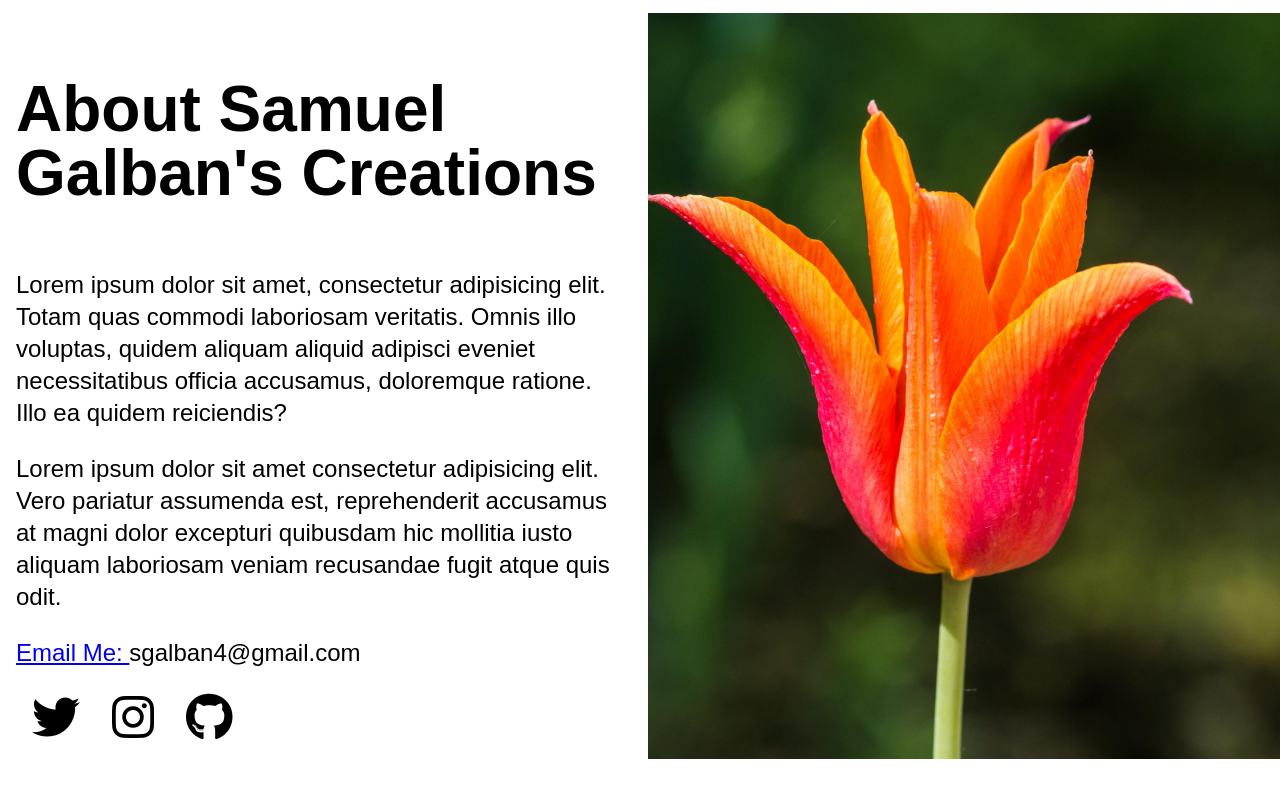
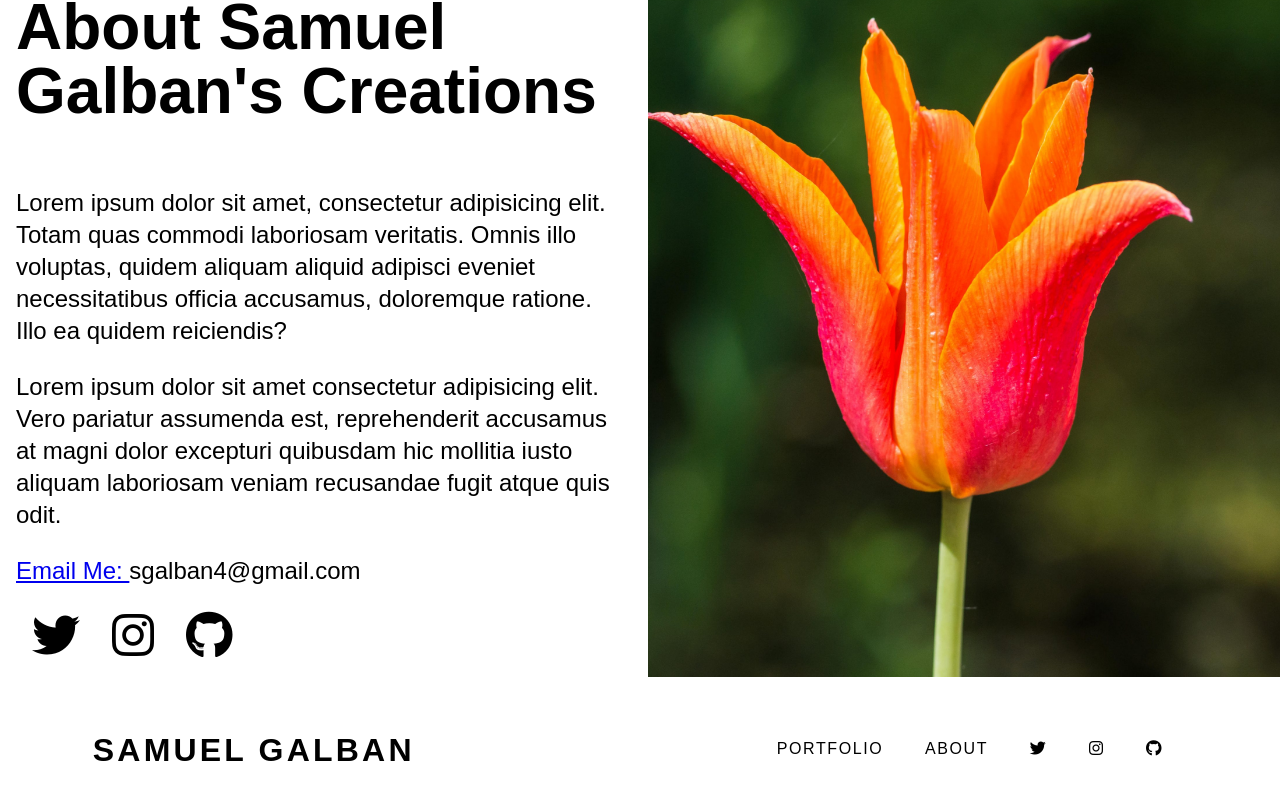
Before and after one commit to Urstupidsammy/myProfile, a plain HTML site: page index.html in a window 1280 px wide. Shown: the part 1355-2154 px from the top of the page. Before the commit the page ends 2114 px from the top, so only its background shows below. Drawn offline with Linux system fonts and the light colour scheme.

Commit message:
sixth commit

```diff
--- a/css/styles.css
+++ b/css/styles.css
@@ -19,6 +19,7 @@ body{
     padding: 0;
     min-height: 100%;
     max-width: 100%;
+    padding-bottom: 8rem;
 
 }
 
@@ -45,6 +46,7 @@ video{
     overflow: hidden;
     background-color: white;
     z-index: 100;
+    height: 6rem;
 
 }
 .logo,
@@ -134,6 +136,7 @@ video{
     align-items: start;
     height: 100%;
     width: 100%;
+    margin-top: -6rem;
 }
 
 .hero-image-box{
@@ -256,6 +259,9 @@ line-height: 2rem;
     padding: 0 1rem 1rem 1rem;
 
 }
+.section-stop{
+    scroll-margin-top: 6rem;
+}
 
 /*Media Queries*/
 @media (min-width: 600px){
@@ -295,12 +301,16 @@ line-height: 2rem;
 
 }
 .nav-menu{
-    padding: 0.1rem;
+    padding: 0 1rem;
 }
 .nav-item{
     flex: 1 1;
     padding: 0 .2rem;
 }
+}
+
+.section-stop{
+    scroll-margin-top: 9rem;
 }
 
 
@@ -322,7 +332,7 @@ line-height: 2rem;
     }
     .nav-bar{
         justify-content: space-between;
-        padding: 2rem 5;
+        padding: 2rem 5rem;
         line-height: 1rem;
     }
     .nav-menu{
@@ -336,4 +346,7 @@ line-height: 2rem;
     .top-nav{
         width: 100%;
     }
+    .section-stop{
+        scroll-margin-top: 6rem;
+    }
 }
--- a/index.html
+++ b/index.html
@@ -54,7 +54,7 @@
    <!--End Hero Header-->
 
    <!--Begin Portfolio-->
-   <section id="portfolio" class="portfolio-container">
+   <section id="portfolio" class="portfolio-container section-stop">
     <h1>Portfolio</h1>
     <section class="portfolio-gallery">
         <div class="gallery-item">
@@ -73,7 +73,7 @@
    </section>
    <!--End Portfolio-->
    <!--Begin About-->
-   <section id="about" class="about-container">
+   <section id="about" class="about-container section-stop">
     <section class="about-text">
         <h1>About Samuel Galban's Creations</h1>
         <p>Lorem ipsum dolor sit amet, consectetur adipisicing elit. Totam quas commodi laboriosam veritatis. Omnis illo voluptas, quidem aliquam aliquid adipisci eveniet necessitatibus officia accusamus, doloremque ratione. Illo ea quidem reiciendis?</p>
@@ -97,16 +97,42 @@
     </sectio>
    </section>
    <!--End About-->
+   <!--Begin Footer-->
+   <footer>
+    <nav class="nav-bar">
+        <h1 class="logo"><a href="index.html">Samuel Galban</a></h1>
+        <ul class="nav-menu">
+            <li class="nav-item"><a href="#portfolio">Portfolio</a></li>
+            <li class="nav-item"><a href="#about">About</a></li>
+            <li class="nav-item social-nav-item"> <a href="http://twitter.com/sgalban4" aria-label="Link to Twitter"><i class=" fab fa-twitter"
+                aria-hidden="true"></i>
+            </a>
+        </li>
+            <li class="nav-item social-nav-item"> <a href="http://instagram.com/urstupidsammy" aria-label="Link to instagram"><i class=" fab fa-instagram"
+                aria-hidden="true"></i>
+            </a>
+        </li>
+            <li class="nav-item social-nav-item"> <a href="https://github.com/Urstupidsammy" aria-label="Link to Github"><i class=" fab fa-github"
+                aria-hidden="true"></i>
+            </a>
+        </li>
+
+
+
+        </ul>
+    </nav>
+   </footer>
+   <!--End Footer-->
    <script>
-    window.onscroll = function (){
+    window.onscroll = function () {
         scrollFunction();
     }
-    function scrollFunction(){
-        if (document.body.scrollTop > 20 || document.documentElement.scrollTop > 20){
+    function scrollFunction() {
+        if (document.body.scrollTop > 20 || document.documentElement.scrollTop > 20) {
             document.getElementById("top-nav-bar").style.background = "#000000";
 
         }
-        else{
+        else {
             document.getElementById("top-nav-bar").style.background = "none";
         }
     }
```
